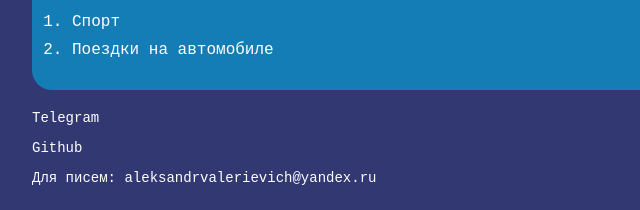
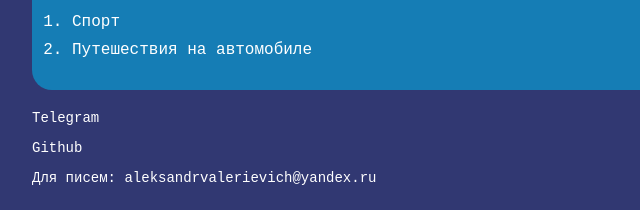
Before and after one commit to k1imenko/resume, a plain HTML site: page index.html in a window 1280 px wide. Shown: the part 685-895 px from the top of the page, 134-774 px from the left. Drawn offline with Linux system fonts and the light colour scheme; a web font is replaced by a local one.

Commit message:
изменил хобби

```diff
--- a/index.html
+++ b/index.html
@@ -9,7 +9,8 @@
     <link rel="shortcut icon" href="icons/favicon.ico" type="image/x-icon">
     <link rel="preconnect" href="https://fonts.googleapis.com">
     <link rel="preconnect" href="https://fonts.gstatic.com" crossorigin>
-    <link href="https://fonts.googleapis.com/css2?family=Josefin+Sans:wght@300&family=Jost:wght@300&display=swap" rel="stylesheet">
+    <link href="https://fonts.googleapis.com/css2?family=Josefin+Sans:wght@300&family=Jost:wght@300&display=swap"
+        rel="stylesheet">
     <link rel="stylesheet" href="css/style.css">
 </head>
 
@@ -17,7 +18,9 @@
 
     <div class="container">
         <div class="info">
-            <img class="avatar" src="https://sun9-4.userapi.com/impg/fv5kLIXu9WlM5K87l9xqHvmTGXE6gXvJqhrNaw/5rRIGEMf0-E.jpg?size=1074x1080&quality=96&sign=6f3a04379fb0a205b4ad77ccd88afb4d&type=album" alt="my smiling photo">
+            <img class="avatar"
+                src="https://sun9-4.userapi.com/impg/fv5kLIXu9WlM5K87l9xqHvmTGXE6gXvJqhrNaw/5rRIGEMf0-E.jpg?size=1074x1080&quality=96&sign=6f3a04379fb0a205b4ad77ccd88afb4d&type=album"
+                alt="my smiling photo">
 
             <div class="info-text">
                 <h1>Александр Клименко</h1>
@@ -63,7 +66,7 @@
             <h2>Мои хобби</h2>
             <ol class="list">
                 <li>Спорт</li>
-                <li>Поездки на автомобиле</li>
+                <li>Путешествия на автомобиле</li>
             </ol>
         </div>
 
@@ -98,7 +101,7 @@
                 <p><a href="https://t.me/k1imenko" target="_blank">Telegram</a></p>
                 <p><a href="https://github.com/k1imenko" target="_blank">Github</a></p>
                 <p>Для писем: <a href="mailto:aleksandrvalerievich@yandex.ru">
-                aleksandrvalerievich@yandex.ru</a></p>
+                        aleksandrvalerievich@yandex.ru</a></p>
             </div>
         </footer>
         <!-- <div class="position">
```
